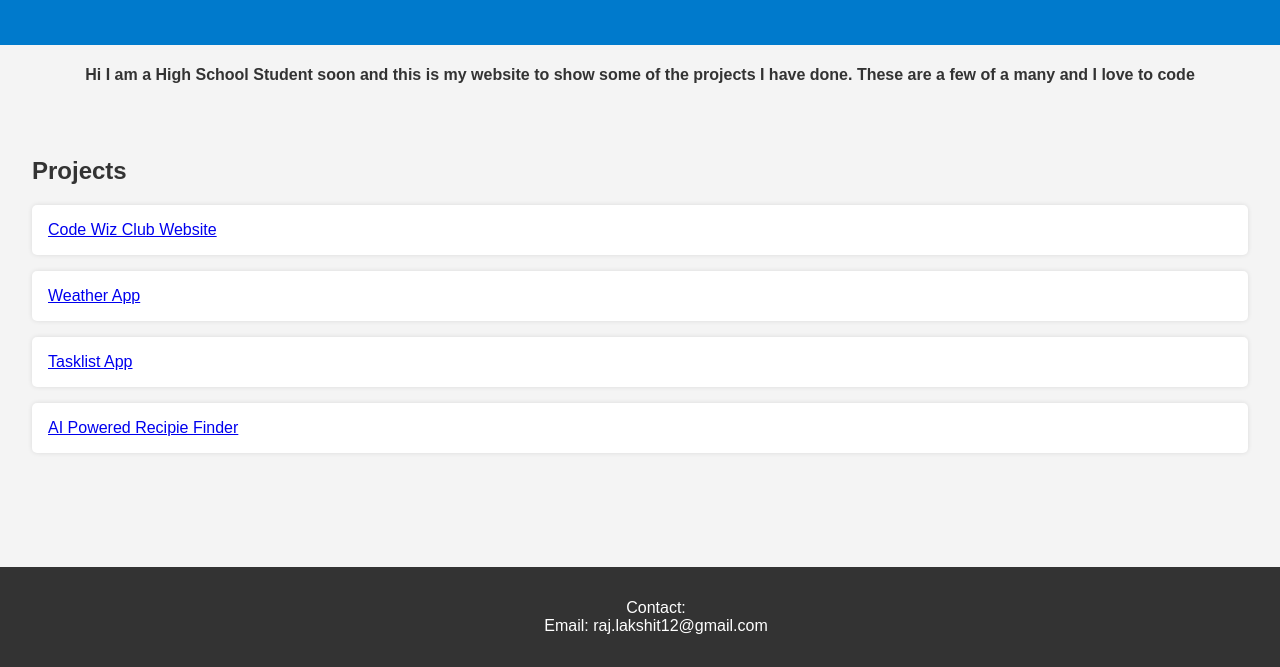
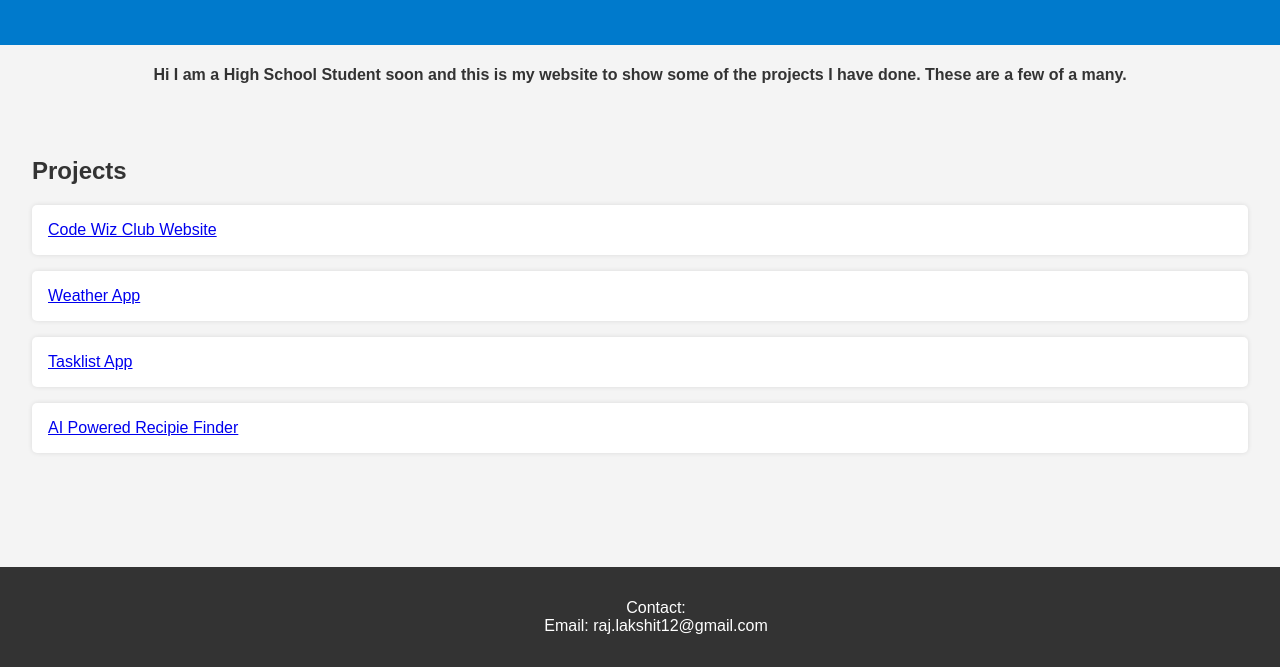
Before and after one commit to LakshitRaj-io/Portfolio, a plain HTML site: page index.html in a window 1280 px wide. Shown: the part 133-800 px from the top of the page. Drawn offline with Linux system fonts and the light colour scheme.

Commit message:
index.html

```diff
--- a/index.html
+++ b/index.html
@@ -12,7 +12,7 @@
     <p>Welcome to my personal portfolio website</p>
   </header>
   <section class="personalstatement">
-    <h4> <center>Hi I am a High School Student soon and this is my website to show some of the projects I have done. These are a few of a many and I love to code </center></h4>
+    <h4> <center>Hi I am a High School Student soon and this is my website to show some of the projects I have done. These are a few of a many. </center></h4>
   </section>
   <section class="projects">
     <h2>Projects</h2>
```
